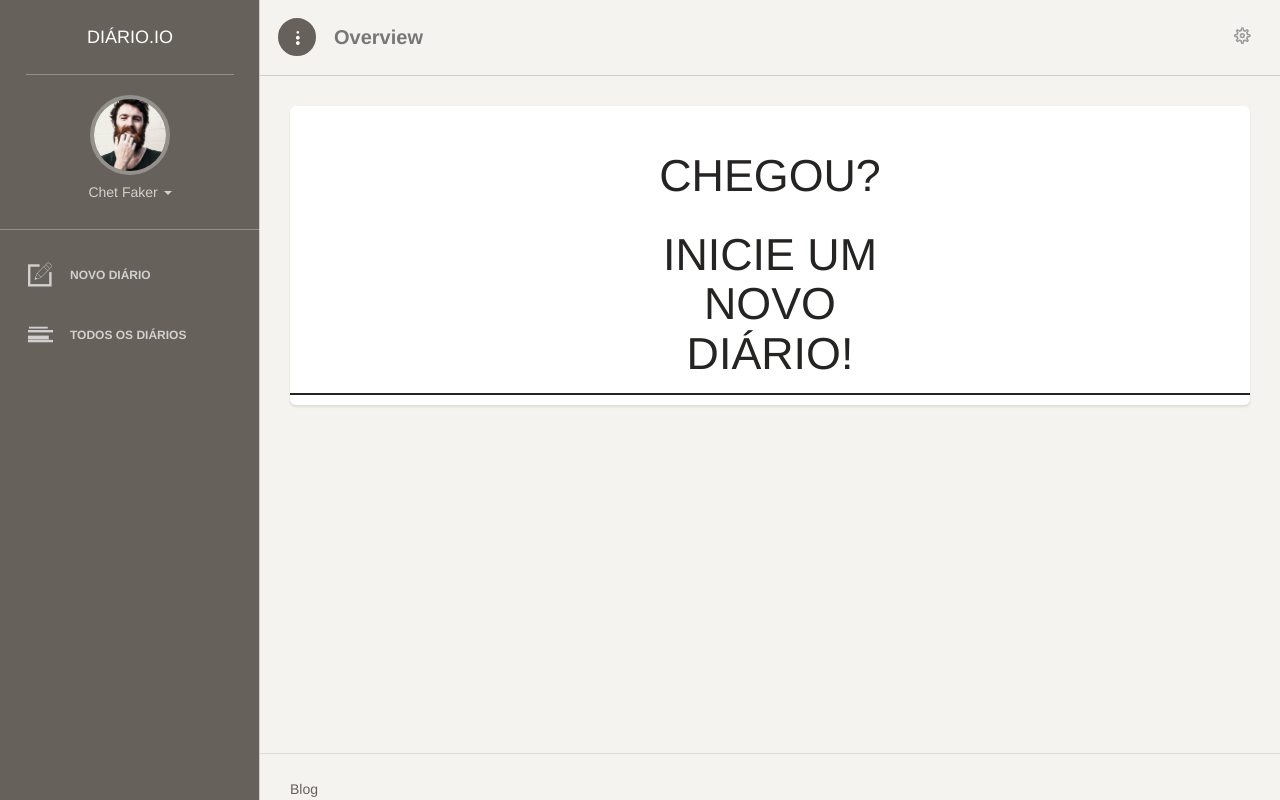
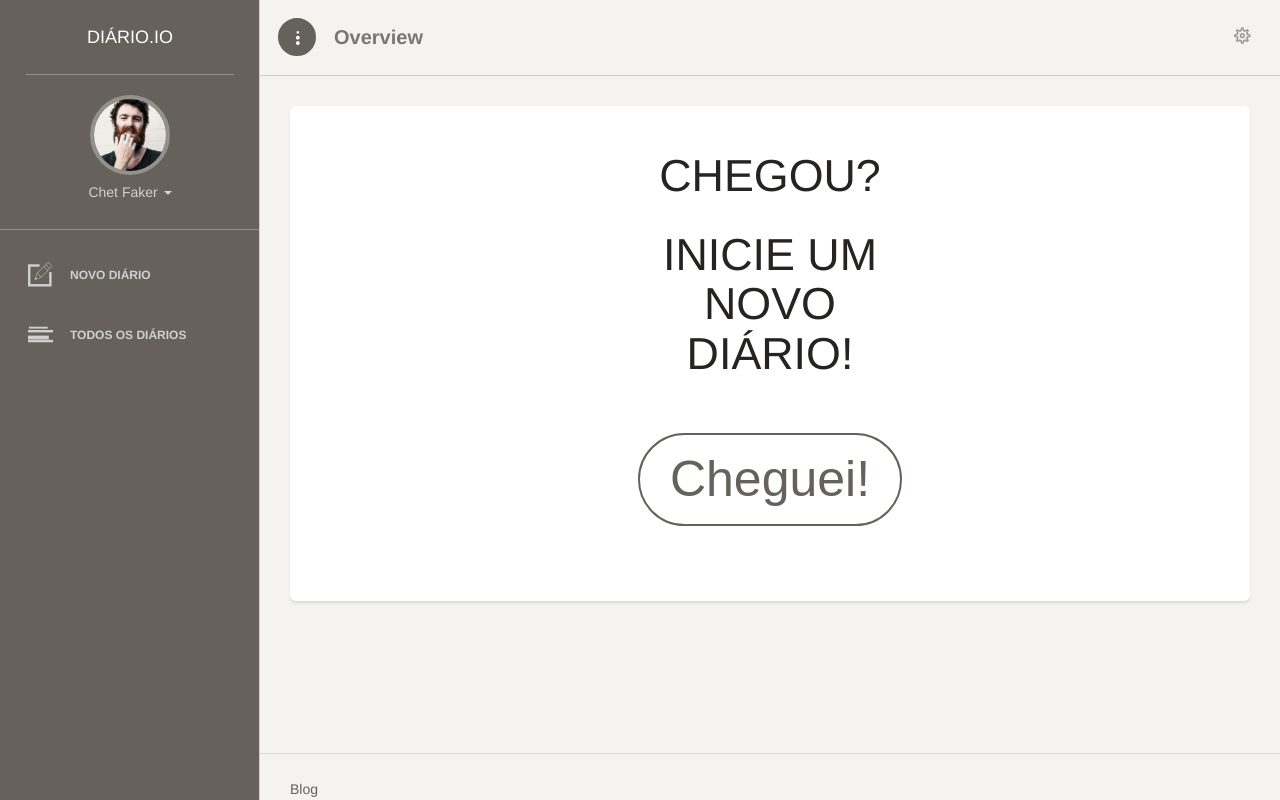
Before and after one commit to mjr/diario.io, a Django app: page / in a window 1280 px wide. Run offline with Django 3.2, Linux system fonts and the light colour scheme; the visitor is signed in with stand-in values (Sample User, id 1); parts of the project's set-up code (start-up, migrations or seed data) failed here and were passed over; some libraries are stand-ins or nearby versions; some web fonts are replaced.

Commit message:
Dá continuidade a layout da tela de chegada

```diff
--- a/diarioio/core/static/assets/css/style.css
+++ b/diarioio/core/static/assets/css/style.css
@@ -1,8 +1,16 @@
-@font-face {
-    font-family: roboto;
+/*@font-face {
+    font-family: 'roboto';
     src: url(../fonts/Roboto-Ligth.ttf);
 }
 
-big-title{
-  font-family: "roboto";
+.big-title{
+  font-family: 'roboto';
+}*/
+
+.bt-cheguei{
+  text-align: center;
+  margin: 40px;
 }
+.bt-cheguei button {
+  font-size: 50px;
+}
--- a/diarioio/core/templates/index.html
+++ b/diarioio/core/templates/index.html
@@ -19,9 +19,12 @@ Diário.IO
         <h1 class="text-center big-title">Inicie um novo diário!</h1>
       </div>
     </div>
-    <div class="row" style="border:solid 1px">
+    <div class="row bt-cheguei">
+        <button class="btn btn-lg btn-wd">Cheguei!</button>
+    </div>
+  </div>
+  <div class="content">
 
-    </div>
   </div>
 </div>
 {% endblock content %}
```
